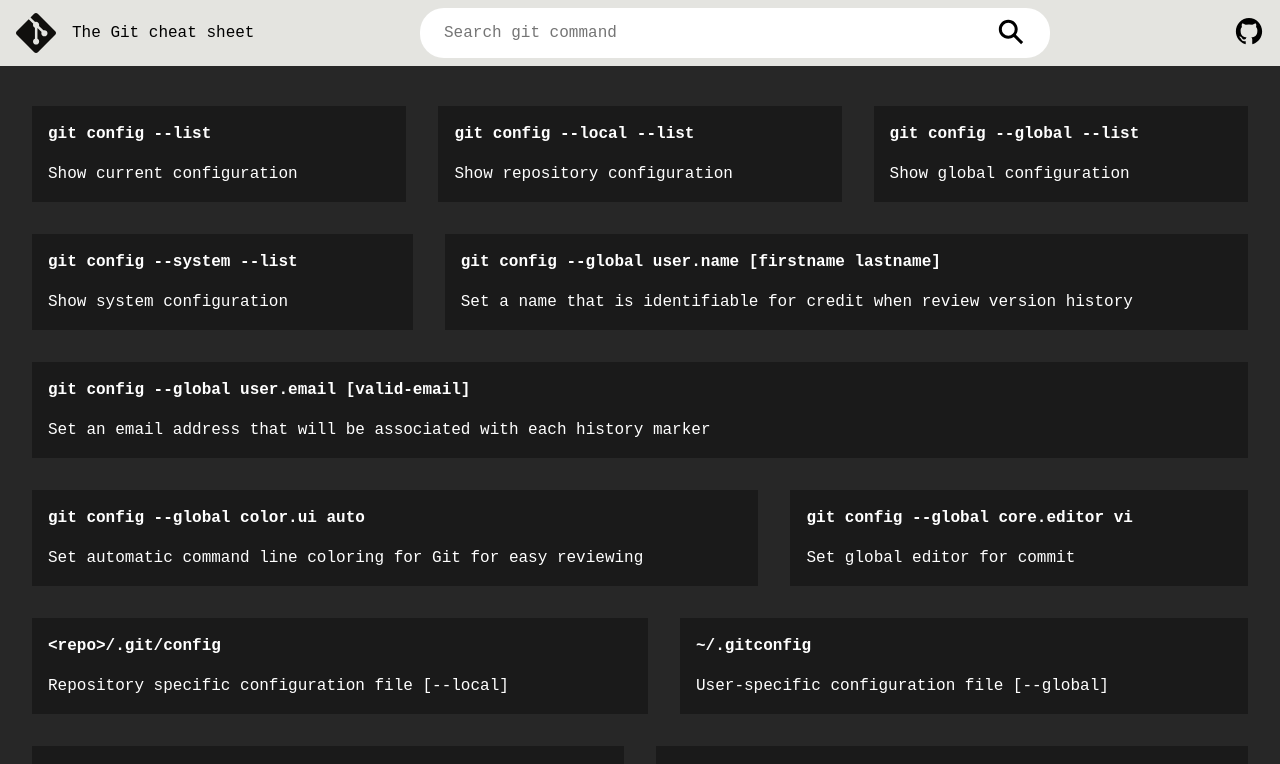
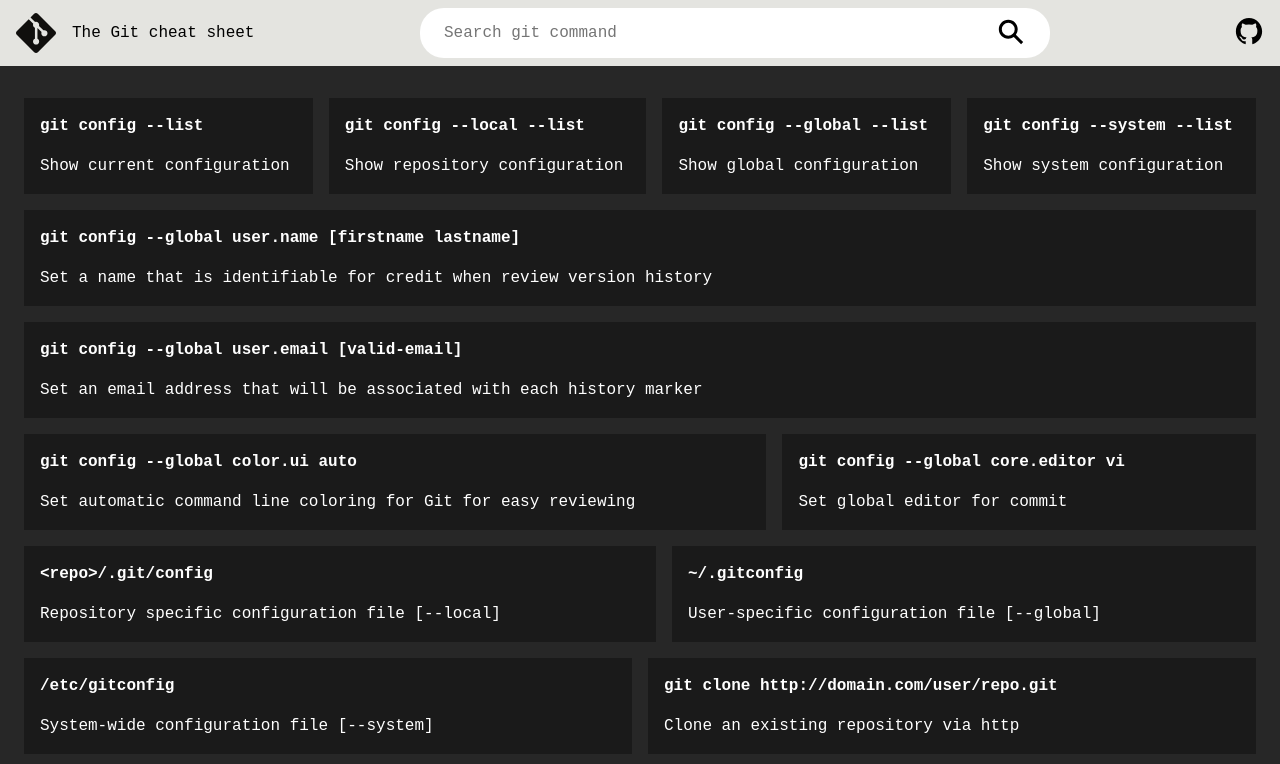
Before and after one commit to leoacosta/git-cheat-sheet, a React (Create React App) app: page / in a window 1280 px wide. Shown: the top 764 px of the page. Built offline with nearby package versions, Linux system fonts and the light colour scheme.

Commit message:
fix: update margin spacing

```diff
--- a/src/App.css
+++ b/src/App.css
@@ -93,7 +93,7 @@ a:hover {
 .search-result {
   background-color: hsl(0deg 0% 10%);
   padding: 1rem;
-  margin: 1rem;
+  margin: 0.5rem;
   flex: 1 1 auto;
 }
 
```
